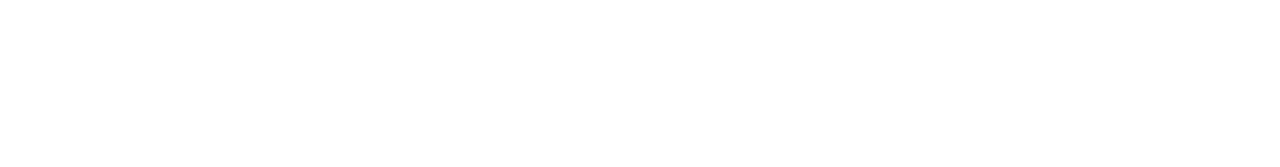
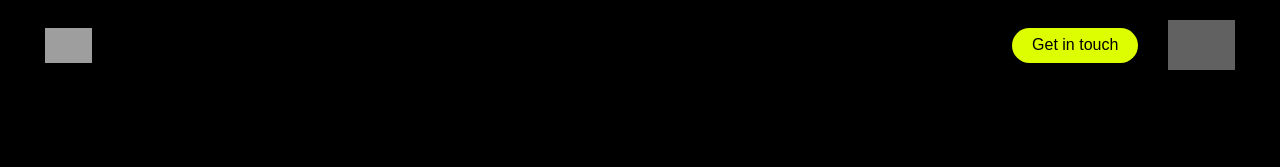
Before and after one commit to Akshat-Gupta-2005/RocketAirByAkshat, a plain HTML site: page index.html in a window 1280 px wide. Drawn offline with nearby package versions, Linux system fonts and the light colour scheme; grey boxes are pictures that could not be loaded.

Commit message:
NavBar Added

```diff
--- a/index.html
+++ b/index.html
@@ -9,7 +9,21 @@
 </head>
 
 <body>
+    <nav>
+        <img src="https://cdn.prod.website-files.com/6205ecdcec584c56193d6121/625008de558fafd4df9501ab_logo_RocketAir.svg" id="logo"/>
+        <div class="sidenav">
+            <span id="getintouch">Get in touch</span>
+            <img src="https://www.svgrepo.com/show/446596/four-dots-square.svg" id="fourdots"/>
+        </div>
+    </nav>
 
+    <div id="page1">
+        <h1>Digital</h1>
+        <h1>experiences</h1>
+        <h1></h1>
+        <h1></h1>
+        <h1></h1>
+    </div>
 
     <script src="https://cdnjs.cloudflare.com/ajax/libs/gsap/3.12.5/gsap.min.js"
         integrity="sha512-7eHRwcbYkK4d9g/6tD/mhkf++eoTHwpNM9woBxtPUBWm67zeAfFC+HrdoE2GanKeocly/VxeLvIqwvCdk7qScg=="
--- a/style.css
+++ b/style.css
@@ -0,0 +1,49 @@
+*{
+    margin: 0px;
+    padding: 0px;
+}
+html , body{
+    height: 100%;
+    width: 100%;
+}
+
+body{
+    background-color: black;
+}
+
+nav{
+    padding: 20px 45px;
+    display: flex;
+    align-items: center;
+    justify-content: space-between;
+}
+#logo{
+    height: 35px;
+}
+
+.sidenav{
+    display: flex;
+    gap:30px;
+    align-items: center;
+}
+
+#fourdots{
+    color: white;
+    /* background-color: red */
+    filter: invert(1);
+    height: 50px;
+}
+
+#getintouch{
+    height: 15px;
+    display: flex;
+    align-items: center;
+    justify-content: center;
+    padding: 10px 20px;
+    color: #000000; /* Button text color */
+    font-family: Arial, sans-serif; /* Font family */
+    font-size: 16px;
+    background-color: #dcfe01;
+    border-radius: 20px;
+
+}
```
